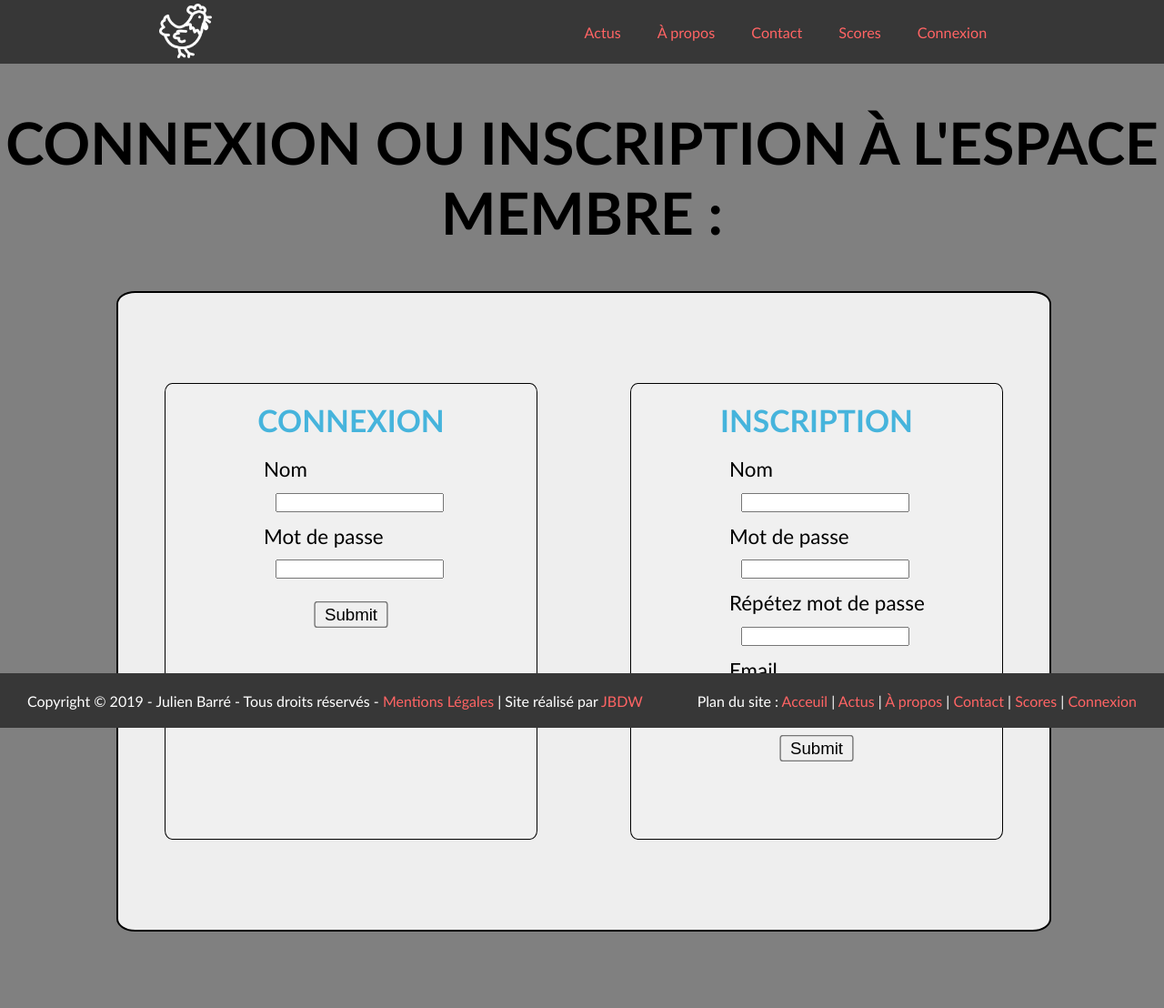
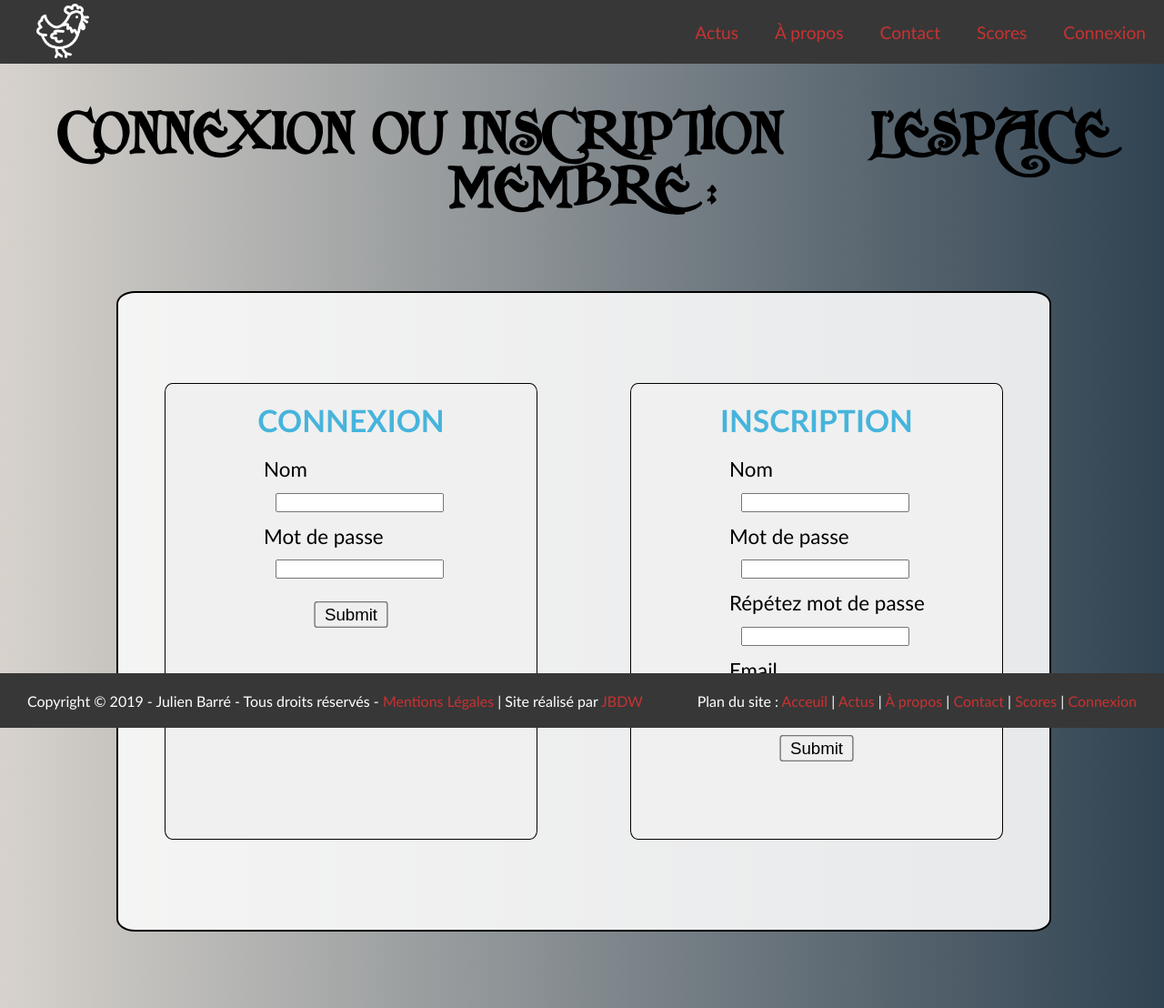
Before and after one commit to Jubdw/P5, a PHP site: template view/frontend/registerView.php in a window 1280 px wide. Shown: the whole page at 91% size. Run offline with PHP 8.4, Linux system fonts and the light colour scheme; the template is opened without the code that fills it, so the values that code supplies are empty.

Commit message:
Ajout webfont + Maj style.css

```diff
--- a/public/css/style.css
+++ b/public/css/style.css
@@ -1,10 +1,17 @@
+@font-face {
+    font-family: 'folkard_';
+    src: url('webfont/folkard_.ttf') format('truetype');
+}
+
 body
 {
     position: relative;
     width: 100%;
     margin: 0 0;
     font-family: Calibri,Helvetica,Arial,sans-serif;
-    background-color: grey;
+    background: #304352;  /* fallback for old browsers */
+    background: -webkit-linear-gradient(to right, #d7d2cc, #304352);  /* Chrome 10-25, Safari 5.1-6 */
+    background: linear-gradient(to right, #d7d2cc, #304352); /* W3C, IE 10+/ Edge, Firefox 16+, Chrome 26+, Opera 12+, Safari 7+ */
 }
 header
 {
@@ -13,7 +20,7 @@
     position: fixed;
     top: 0;
     display: flex;
-    justify-content: space-around;
+    justify-content: space-between;
     align-items: center;
     width: 100%;
     height: 70px;
@@ -22,11 +29,12 @@
 }
 .header-logo img
 {
+    margin-left: 40px;
     max-height: 60px;
 }
 nav
 {
-    font-size: 1.01em;
+    font-size: 1.2em;
     height: 100%;
 }
 nav ul
@@ -46,11 +54,12 @@
 nav a, footer a
 {
     text-decoration: none;
-    color: rgb(255,100,100);
+    color: rgb(200,50,50);
 }
 nav a:hover, footer a:hover
 {
-    color: rgb(200,0,0);
+    color: rgb(255,100,100);
+    font-weight: bold;
 }
 .profile-link a
 {
@@ -76,7 +85,9 @@
 }
 h1
 {
-    font-size: 4em;
+    font-family: 'folkard_', Arial, sans-serif;
+    font-size: 3.5em;
+    color: black;
     text-transform: uppercase;
 }
 h2
@@ -129,7 +140,7 @@
 
 .title
 {
-    height: 150px;
+    height: 250px;
 }
 
 .titles-contact
@@ -163,8 +174,42 @@
     text-decoration-line: underline;
     color: rgb(55,55,55);
 }
-
-
+/* ------ HOME VIEW ------ */
+.home-news
+{
+    width: 80%;
+    margin: 0 10%;
+    border: 1px solid black;
+    border-radius: 1%;
+    background-color: rgba(250,250,250, 0.8);
+    font-size: 1em;
+    display: flex;
+    flex-direction: row;
+    justify-content: space-around;
+}
+.home-news-tilte
+{
+    display: flex;
+    flex-direction: column;
+    justify-content: center;
+    align-items: center;
+    margin: 0 0 10px 0;
+}
+.h-news
+{
+    width: 40%;
+    margin: 5%;
+    padding: 1%;
+    border: 1px solid black;
+    border-radius: 1%;
+    background-color: rgba(250,250,250, 0.8);
+    font-size: 1em;
+}
+.news-title a
+{
+    font-family: 'folkard_';
+    color: black;
+}
 /* ------ ERROR VIEW ------ */
 
 .error-div
```
Also changed, not shown: public/css/webfont/YardSale-Regular.otf (added), public/css/webfont/folkard_.ttf (added).
